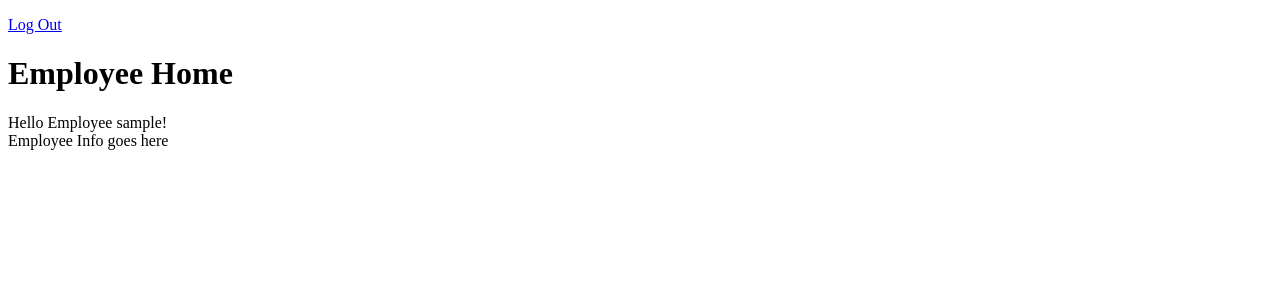
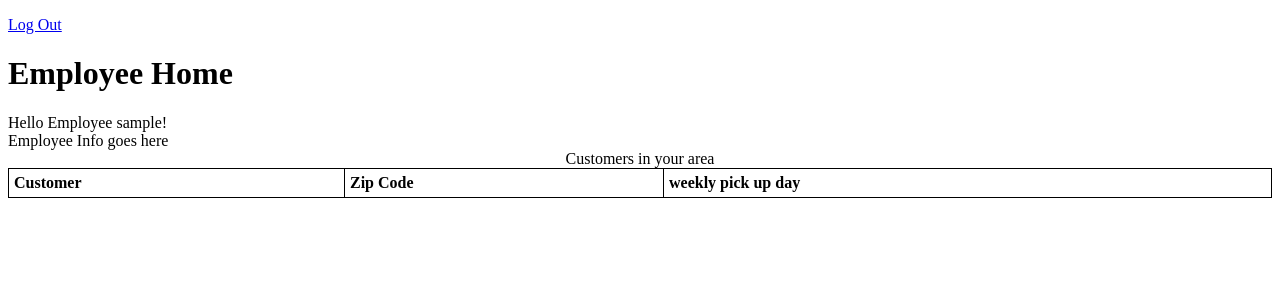
Before and after one commit to KevinVillegasDev/Django_Trash_Collector, a Django app: template trash_collector/employees/templates/employees/index.html in a window 1280 px wide. Shown: the top 300 px of the page. Run offline with Django 3.2, Linux system fonts and the light colour scheme; the template is opened without the code that fills it, so the values that code supplies are empty; the visitor is signed in with stand-in values (Sample User, id 1).

Commit message:
added sytle in the table to the index file and showed the ones who match inside of a table

```diff
--- a/trash_collector/employees/templates/employees/index.html
+++ b/trash_collector/employees/templates/employees/index.html
@@ -4,17 +4,42 @@
 
 {% block content %}
   {% if user.is_authenticated %}
+  <style>
+    table, th, td {
+      border: 1px solid black;
+      border-collapse: collapse;
+    }
+    th, td {
+      padding: 5px;
+      text-align: left;
+    }
+    </style>
     Hello Employee {{ user.username }}!<br>
       <div class="cards col-sm-12 bg-info">
         Employee Info goes here
       </div>
       {% csrf_token %}
+      <table style="width:100%">
+        <caption>Customers in your area</caption>
+        <tr>
+          <th> Customer </th>
+          <th>Zip Code</th>
+          <th> weekly pick up day</th>
+        </tr>
+        <tr>
+          {% for customer in customers %}
+          <td> {{customer.name}} </td>
+          <td> {{customer.zipcode}} </td>
+          <td>{{customer.weekly_pickup_day}}</td>
+          {% endfor %}
+        </tr>
 
-      {% for customer in customers %}
+      </table>
+      <!-- {% for customer in customers %}
       Name: {{customer.name}}<br>
       zipcode: {{customer.zipcode}}<br>
       pick up day: {{customer.weekly_pickup_day}}<br>
-      {% endfor %}
+      {% endfor %} -->
 
 
 
```
